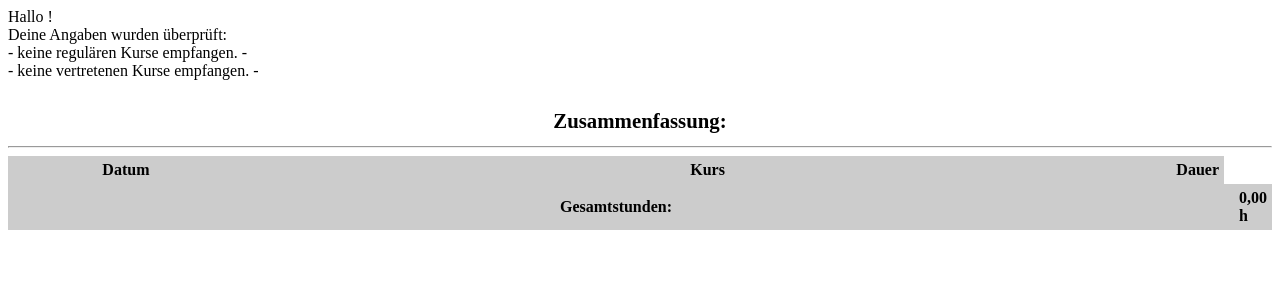
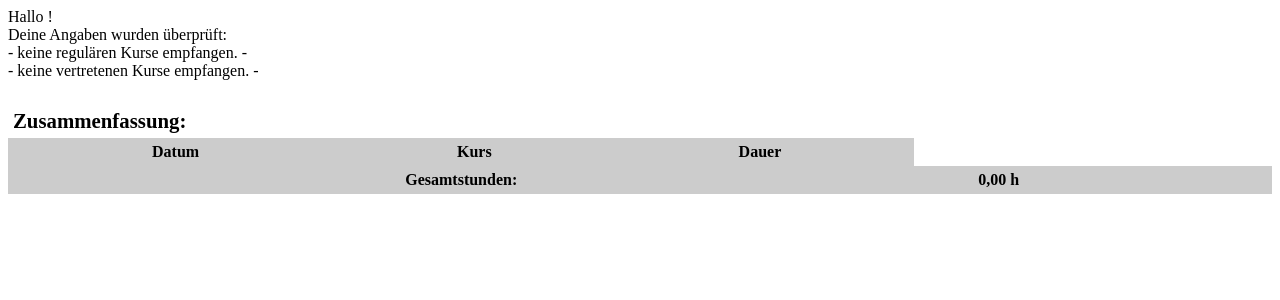
Before and after one commit to CVNfan/Online-Abrechnung, a PHP site: page /send.php in a window 1280 px wide. Shown: the top 300 px of the page. Run offline with PHP 8.4, Linux system fonts and the light colour scheme; data that the repository does not hold is empty.

Commit message:
woop
format2

```diff
--- a/pdf-data.php
+++ b/pdf-data.php
@@ -11,7 +11,7 @@ echo '
 <table cellpadding="5" cellspacing="0" style="width: 100%; ">
 
  <tr>
- <td style="font-size:1.3em; font-weight: bold;">
+ <td style="font-size:1.3em; font-weight: bold; text-align: left;">
 <br>
 Zusammenfassung:
 <br>
@@ -21,7 +21,7 @@ Zusammenfassung:
 
 <table cellpadding="5" cellspacing="0" style="width: 100%;" border="0">
  <tr style="background-color: #cccccc; padding:5px;">
- <td style="padding:5px;width:20%"><b>Datum</b></td>
+ <td style="padding:5px;"><b>Datum</b></td>
  <td style="text-align: center;"><b>Kurs</b></td>
  <td style="text-align: center;"><b>Dauer</b></td>
  </tr>';
@@ -87,16 +87,16 @@ Zusammenfassung:
     }
   }
 //HIER ZUENDE
-echo '
-<hr>';
+echo '<tfoot>';
 if(isset($sparten))
 {
   foreach($sparten as &$value)
   {
     $stundenzahl = ${$value.'Stunden'}/60;
     echo '
-      <tr>
+      <tr style="background-color: #cccccc; padding:5px;">
         <td colspan="3"><b>'.$value.'stunden: </b></td>
+        <td></td>
         <td style="text-align: left;"><b>'.number_format(${$value.'Stunden'}/60, 2, ',', '').' h</b></td>
       </tr>';
     $query = "INSERT INTO `Rechnungen` (`Vorname`, `Nachname`, `ID`, `Monat`,`Sparte`,`Anzahl`) VALUES ('$firstname', '$lastname', '$user[0]', 'piep', '$value','$stundenzahl');";
@@ -106,7 +106,7 @@ if(isset($sparten))
 if($vertretungStunden > 0)
 {
   echo '
-    <tr>
+    <tr style="background-color: #cccccc; padding:5px;">
       <td colspan="3"><b>Vertretungen: </b></td>
       <td></td>
       <td style="text-align: left;"><b>'.number_format($vertretungStunden/60, 2, ',', '').' h</b></td>
@@ -119,5 +119,6 @@ echo'
                 <td></td>
                 <td style="text-align: left;"><b>'.number_format($gesamtStunden/60, 2, ',', '').' h</b></td>
             </tr>
+            </tfoot>
         </table>
 <br><br><br>';
--- a/send.php
+++ b/send.php
@@ -7,7 +7,6 @@
       td
       {
         text-align: center;
-        width: 100%;
       }
       </style>
   </head>
```
